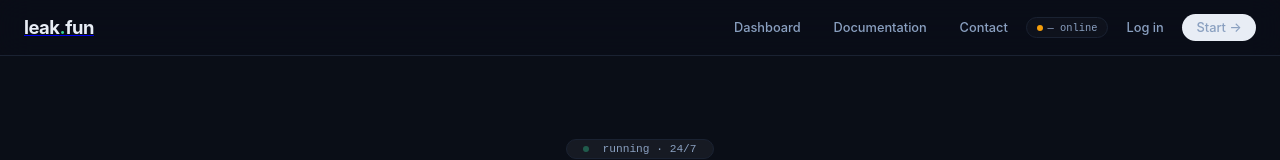
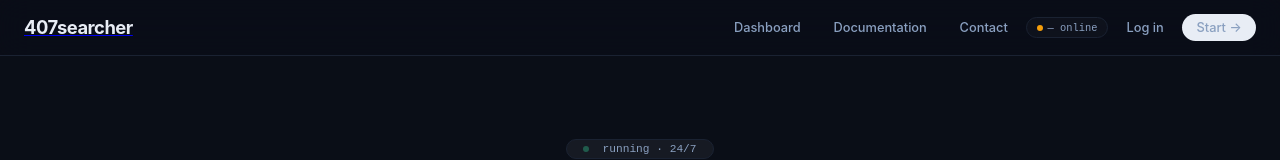
Before and after one commit to hEFSaFSEFSEF/407searcher, a website: page index.html in a window 1280 px wide. Shown: the top 160 px of the page. Drawn offline with Linux system fonts and the light colour scheme.

Commit message:
Update index.html

```diff
--- a/index.html
+++ b/index.html
@@ -250,7 +250,7 @@
 <body>
 
     <header class="navbar">
-        <a class="logo" href="/"><span>leak</span><span>.</span><span>fun</span></a>
+        <a class="logo" href="/"><span>407</span><span></span><span>searcher</span></a>
         <nav class="nav-links">
             <a href="/dashboard">Dashboard</a>
             <a href="/docs">Documentation</a>
```
